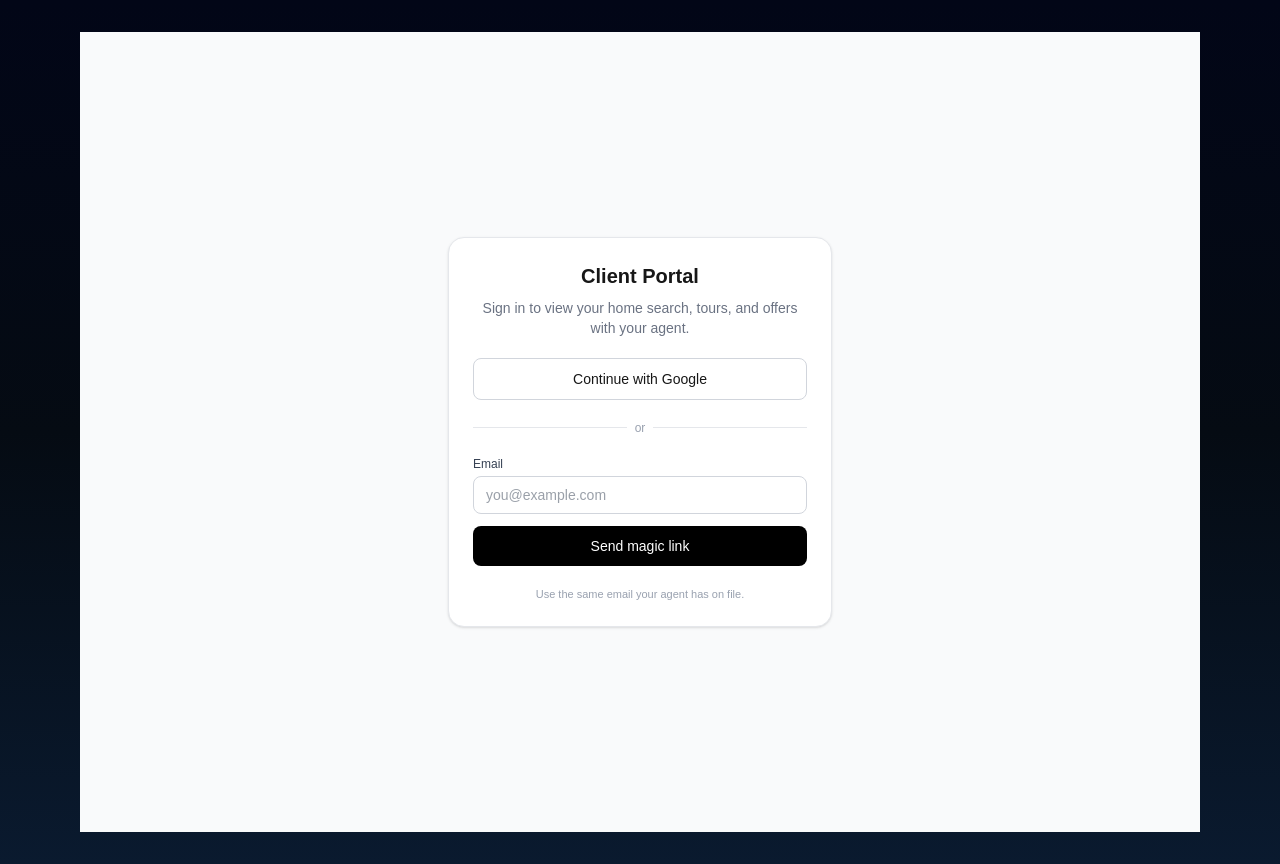
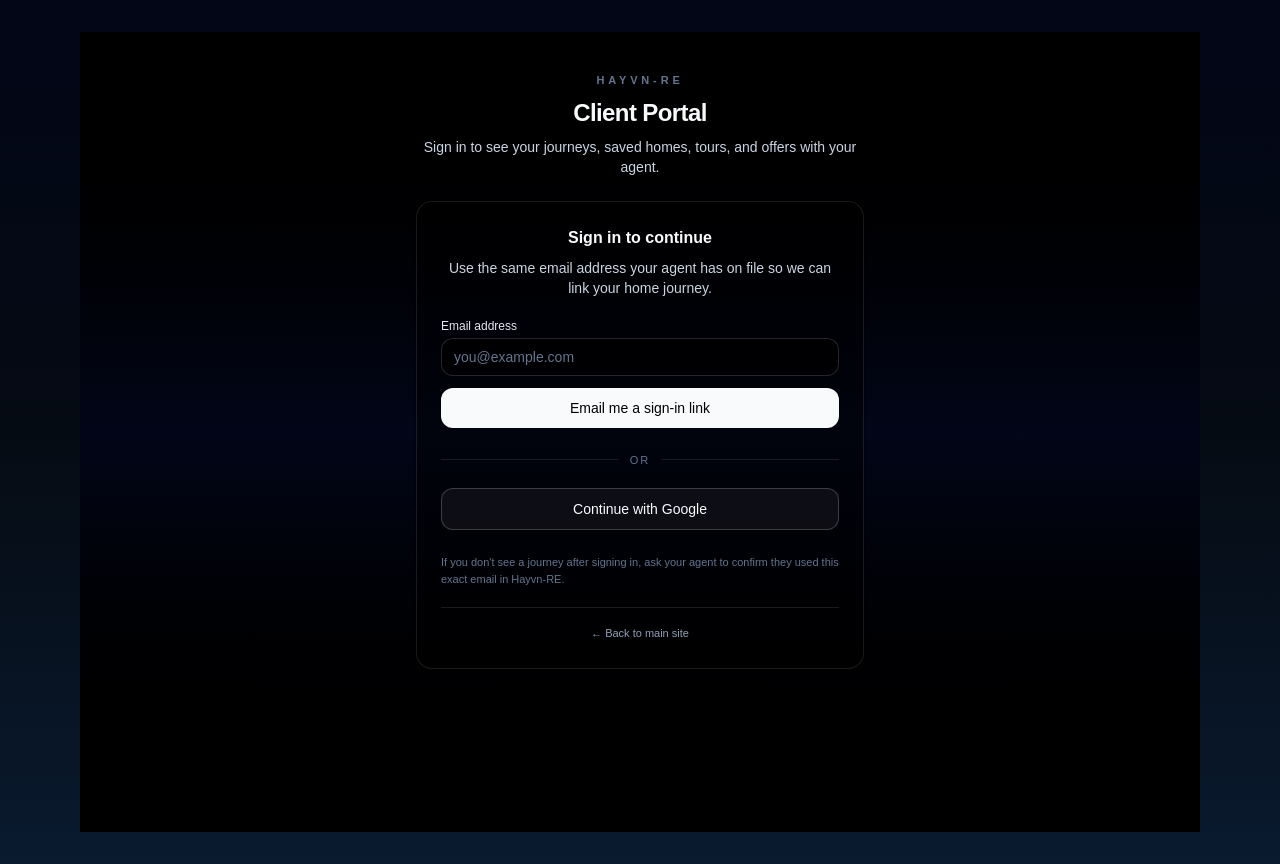
Before and after one commit to elach8/hayvn-re, a Next.js app: page /portal/sign-in in a window 1280 px wide. Built offline with nearby package versions, Linux system fonts and the light colour scheme; no server answers.

Commit message:
Deploy Hayvn-RE updates

```diff
--- a/app/portal/sign-in/page.tsx
+++ b/app/portal/sign-in/page.tsx
@@ -1,120 +1,175 @@
+// app/portal/sign-in/page.tsx
 'use client';
 
 import { useState, FormEvent } from 'react';
+import Link from 'next/link';
 import { supabase } from '@/lib/supabaseClient';
 
 export default function PortalSignInPage() {
   const [email, setEmail] = useState('');
-  const [status, setStatus] = useState<'idle' | 'loading' | 'sent' | 'error'>('idle');
-  const [errorMessage, setErrorMessage] = useState<string | null>(null);
+  const [magicLoading, setMagicLoading] = useState(false);
+  const [oauthLoading, setOauthLoading] = useState(false);
+  const [error, setError] = useState<string | null>(null);
+  const [success, setSuccess] = useState<string | null>(null);
+
+  const redirectUrl =
+    typeof window !== 'undefined'
+      ? `${window.location.origin}/portal`
+      : undefined;
+
+  const handleMagicLink = async (e: FormEvent) => {
+    e.preventDefault();
+    setError(null);
+    setSuccess(null);
+
+    const trimmed = email.trim();
+    if (!trimmed) {
+      setError('Enter your email to get a sign-in link.');
+      return;
+    }
+
+    setMagicLoading(true);
+    try {
+      const { error: supaError } = await supabase.auth.signInWithOtp({
+        email: trimmed,
+        options: {
+          emailRedirectTo: redirectUrl,
+        },
+      });
+
+      if (supaError) {
+        console.error('Magic link error:', supaError);
+        setError(supaError.message || 'Could not send magic link.');
+      } else {
+        setSuccess(
+          'Check your email for a sign-in link. Open it on this device to go straight to your portal.'
+        );
+      }
+    } catch (err: any) {
+      console.error('Magic link exception:', err);
+      setError(err?.message ?? 'Could not send magic link.');
+    } finally {
+      setMagicLoading(false);
+    }
+  };
 
   const handleGoogleSignIn = async () => {
-    setStatus('loading');
-    setErrorMessage(null);
+    setError(null);
+    setSuccess(null);
+    setOauthLoading(true);
 
+    try {
       await supabase.auth.signInWithOAuth({
         provider: 'google',
         options: {
-        redirectTo:
-          typeof window !== 'undefined'
-            ? `${window.location.origin}/portal`
-            : undefined,
-      },
-    }).catch(err => {
-      setStatus('error');
-      setErrorMessage(err.message);
-    });
-  };
-
-  const handleEmailSignIn = async (e: FormEvent) => {
-    e.preventDefault();
-    setStatus('loading');
-    setErrorMessage(null);
-
-    const { error } = await supabase.auth.signInWithOtp({
-      email,
-      options: {
-        emailRedirectTo:
-          typeof window !== 'undefined'
-            ? `${window.location.origin}/portal`
-            : undefined,
+          redirectTo: redirectUrl,
         },
       });
-
-    if (error) {
-      setStatus('error');
-      setErrorMessage(error.message);
-      return;
+    } catch (err: any) {
+      console.error('Google OAuth error:', err);
+      setError(err?.message ?? 'Could not start Google sign-in.');
+      setOauthLoading(false);
     }
-
-    setStatus('sent');
   };
 
   return (
-    <main className="min-h-screen flex items-center justify-center bg-gray-50 px-4">
-      <div className="w-full max-w-sm rounded-2xl bg-white border border-gray-200 shadow-sm p-6 space-y-5">
-
-        <header className="space-y-2 text-center">
-          <h1 className="text-xl font-semibold">Client Portal</h1>
-          <p className="text-sm text-gray-500">
-            Sign in to view your home search, tours, and offers with your agent.
+    <main className="min-h-screen bg-gradient-to-b from-black via-slate-950 to-black text-slate-50">
+      <div className="max-w-4xl mx-auto px-4 py-10 flex flex-col items-center">
+        {/* Header */}
+        <header className="w-full max-w-md mb-6 text-center space-y-2">
+          <p className="text-[11px] font-semibold uppercase tracking-[0.35em] text-slate-500">
+            Hayvn-RE
+          </p>
+          <h1 className="text-2xl font-semibold tracking-tight text-slate-50">
+            Client Portal
+          </h1>
+          <p className="text-sm text-slate-300">
+            Sign in to see your journeys, saved homes, tours, and offers with your agent.
           </p>
         </header>
 
-        {/* Google Button */}
-        <button
-          type="button"
-          onClick={handleGoogleSignIn}
-          disabled={status === 'loading'}
-          className="w-full inline-flex items-center justify-center rounded-lg border border-gray-300 px-3 py-2.5 text-sm font-medium hover:bg-gray-50 disabled:opacity-60"
-        >
-          Continue with Google
-        </button>
-
-        {/* Divider */}
-        <div className="flex items-center gap-2 text-xs text-gray-400">
-          <div className="flex-1 h-px bg-gray-200" />
-          <span>or</span>
-          <div className="flex-1 h-px bg-gray-200" />
+        {/* Card */}
+        <div className="w-full max-w-md rounded-2xl border border-white/10 bg-black/40 px-6 py-6 shadow-sm space-y-5">
+          <div className="space-y-2 text-center">
+            <h2 className="text-base font-semibold text-slate-50">
+              Sign in to continue
+            </h2>
+            <p className="text-sm text-slate-300">
+              Use the same email address your agent has on file so we can link your home journey.
+            </p>
           </div>
 
-        {/* Magic Link Email */}
-        <form onSubmit={handleEmailSignIn} className="space-y-3">
-          <label className="block text-xs font-medium text-gray-700">
-            Email
+          {/* Magic link form */}
+          <form onSubmit={handleMagicLink} className="space-y-3">
+            <label className="block text-xs font-medium text-slate-200">
+              Email address
               <input
                 type="email"
-              required
                 value={email}
-              onChange={e => setEmail(e.target.value)}
-              className="mt-1 block w-full rounded-lg border border-gray-300 px-3 py-2 text-sm focus:ring-1 focus:ring-black focus:border-black"
+                onChange={(e) => {
+                  setEmail(e.target.value);
+                  setError(null);
+                  setSuccess(null);
+                }}
+                className="mt-1 block w-full rounded-xl border border-white/15 bg-black/60 px-3 py-2 text-sm text-slate-50 placeholder:text-slate-500 focus:outline-none focus:ring-2 focus:ring-[#EBD27A] focus:border-[#EBD27A]"
                 placeholder="you@example.com"
               />
             </label>
 
             <button
               type="submit"
-            disabled={status === 'loading'}
-            className="w-full rounded-lg bg-black text-white text-sm font-medium px-4 py-2.5 hover:bg-gray-800 disabled:opacity-60"
+              disabled={magicLoading}
+              className="w-full inline-flex items-center justify-center rounded-xl bg-slate-50 text-black text-sm font-medium px-3 py-2.5 hover:bg-white transition-colors disabled:opacity-60"
             >
-            {status === 'loading' ? 'Sending link…' : 'Send magic link'}
+              {magicLoading ? 'Sending magic link…' : 'Email me a sign-in link'}
             </button>
           </form>
 
+          {/* Divider */}
+          <div className="flex items-center gap-3 pt-1">
+            <div className="h-px flex-1 bg-white/10" />
+            <span className="text-[11px] text-slate-500 uppercase tracking-[0.18em]">
+              or
+            </span>
+            <div className="h-px flex-1 bg-white/10" />
+          </div>
+
+          {/* Google OAuth */}
+          <button
+            type="button"
+            onClick={handleGoogleSignIn}
+            disabled={oauthLoading}
+            className="w-full inline-flex items-center justify-center rounded-xl border border-white/20 bg-white/5 text-sm font-medium px-4 py-2.5 text-slate-50 hover:bg-white/10 disabled:opacity-60"
+          >
+            {oauthLoading ? 'Starting Google sign-in…' : 'Continue with Google'}
+          </button>
+
           {/* Messages */}
-        {status === 'sent' && (
-          <p className="text-xs text-green-600 text-center">
-            Check your email for a sign-in link!
+          {error && (
+            <p className="text-xs text-red-300 mt-2">
+              {error}
+            </p>
+          )}
+          {success && (
+            <p className="text-xs text-emerald-300 mt-2">
+              {success}
             </p>
           )}
 
-        {status === 'error' && errorMessage && (
-          <p className="text-xs text-red-600 text-center">{errorMessage}</p>
-        )}
+          <p className="text-[11px] text-slate-500 mt-1">
+            If you don&apos;t see a journey after signing in, ask your agent to confirm they used
+            this exact email in Hayvn-RE.
+          </p>
 
-        <p className="text-[11px] text-gray-400 text-center">
-          Use the same email your agent has on file.
-        </p>
+          <div className="pt-3 border-t border-white/10 text-center">
+            <Link
+              href="/"
+              className="text-[11px] text-slate-400 hover:text-slate-200 hover:underline"
+            >
+              ← Back to main site
+            </Link>
+          </div>
+        </div>
       </div>
     </main>
   );
```
Lines whose indentation alone changed are shown as unchanged.
